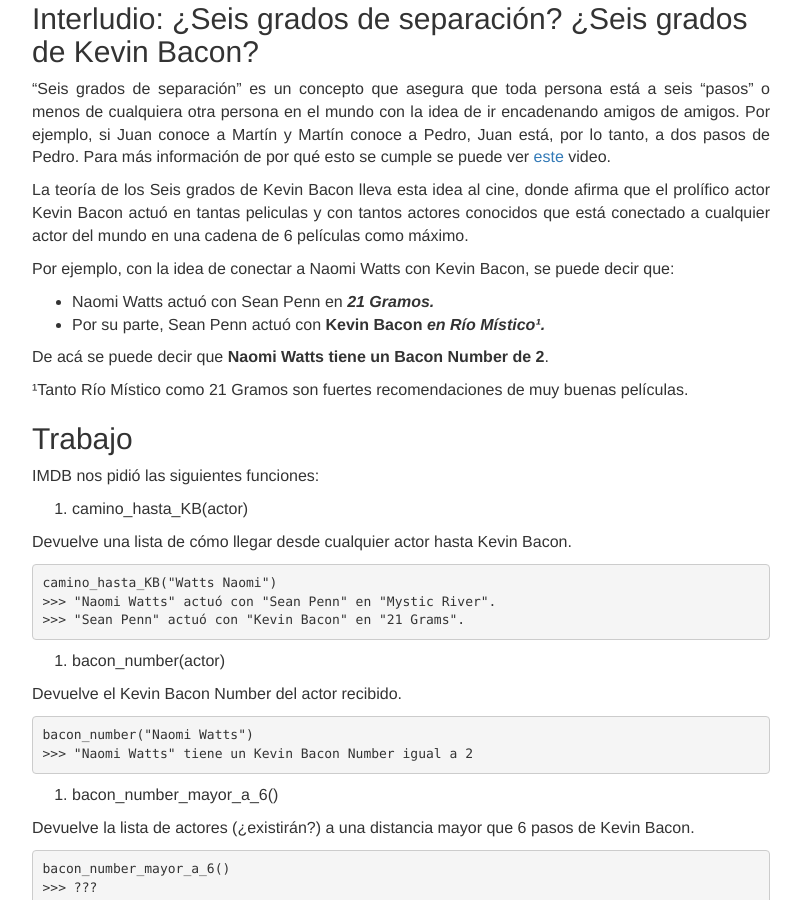
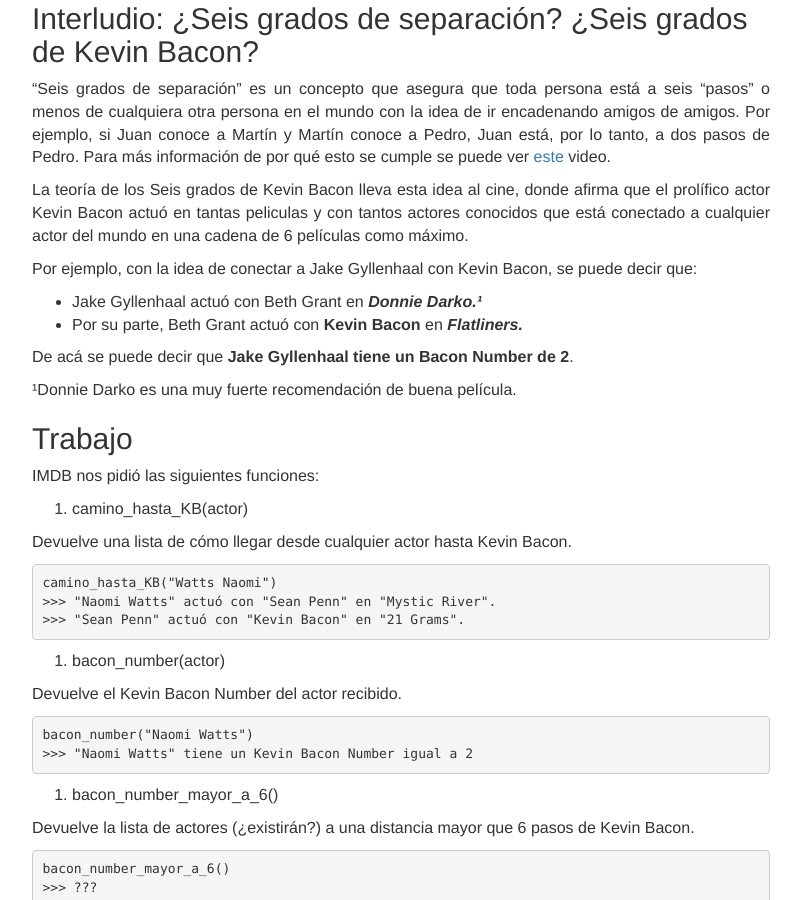
Before and after one commit to algoritmos-rw/algoritmos, a Jekyll site: the page built from static/tps/2017_2/tp3/index.md, in a window 1280 px wide and 900 px high, scrolled down 794 px. Shown: the whole window, without its empty margins (239-1040 px from the left). Built offline with Jekyll 4.4.1, drawn with Linux system fonts in a browser that asks for light colours; our own code applies the rules of GitHub Pages for plain Markdown files.

Commit message:
Update index.md
Agregado Donnie Darko

```diff
--- a/static/tps/2017_2/tp3/index.md
+++ b/static/tps/2017_2/tp3/index.md
@@ -35,14 +35,14 @@
 
 La teoría de los Seis grados de Kevin Bacon lleva esta idea al cine, donde afirma que el prolífico actor Kevin Bacon actuó en tantas peliculas y con tantos actores conocidos que está conectado a cualquier actor del mundo en una cadena de 6 películas como máximo.
 
-Por ejemplo, con la idea de conectar a Naomi Watts con Kevin Bacon, se puede decir que:
+Por ejemplo, con la idea de conectar a Jake Gyllenhaal con Kevin Bacon, se puede decir que:
 
-* Naomi Watts actuó con Sean Penn en _**21 Gramos.**_
-* Por su parte, Sean Penn actuó con **Kevin Bacon** _**en Río Místico¹.**_
+* Jake Gyllenhaal actuó con Beth Grant en _**Donnie Darko.¹**_
+* Por su parte, Beth Grant actuó con **Kevin Bacon** en _**Flatliners.**_
 
-De acá se puede decir que **Naomi Watts tiene un Bacon Number de 2**.
+De acá se puede decir que **Jake Gyllenhaal tiene un Bacon Number de 2**.
 
-¹Tanto Río Místico como 21 Gramos son fuertes recomendaciones de muy buenas películas.
+¹Donnie Darko es una muy fuerte recomendación de buena película.
 
 ## Trabajo
 
```
